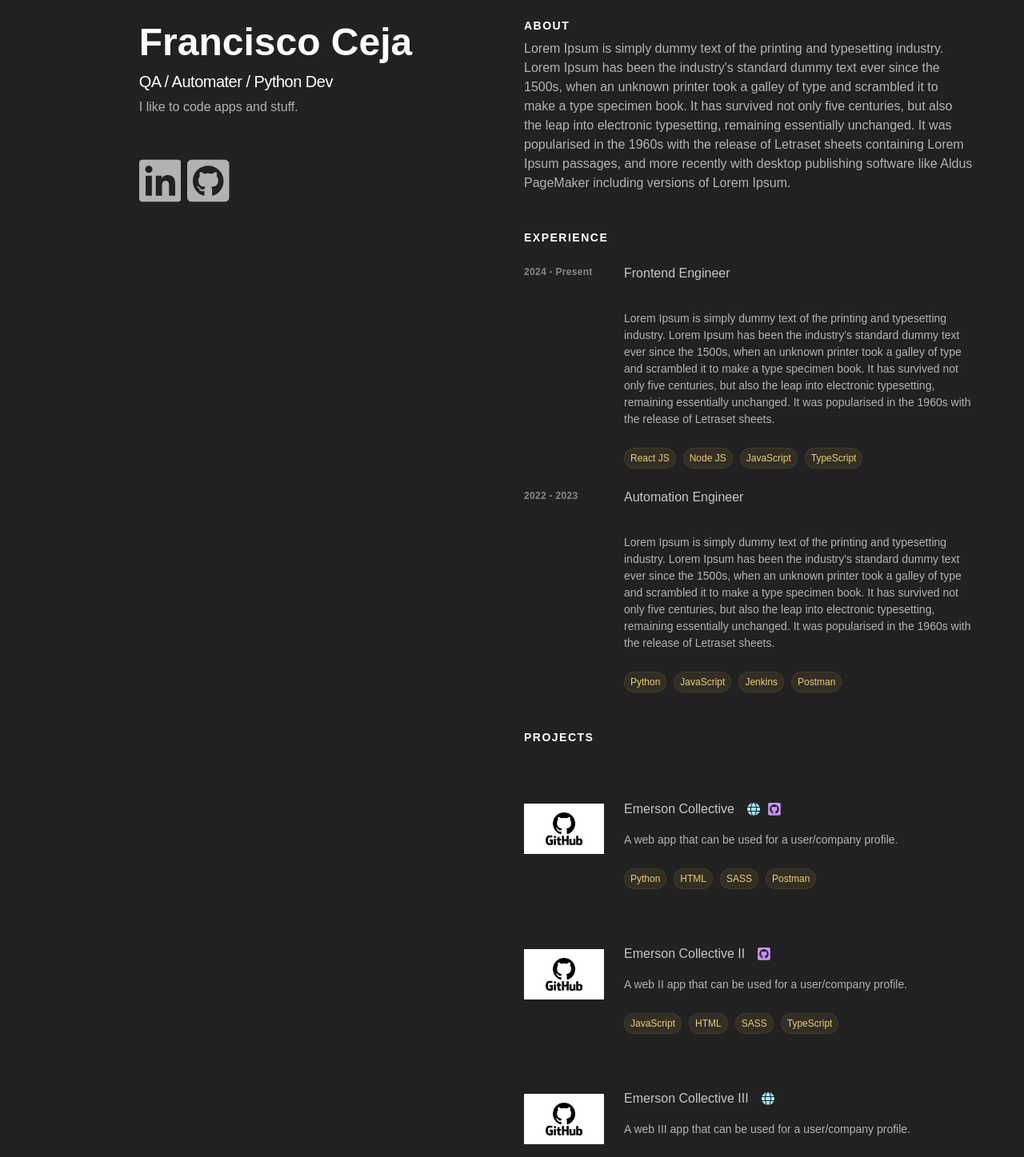
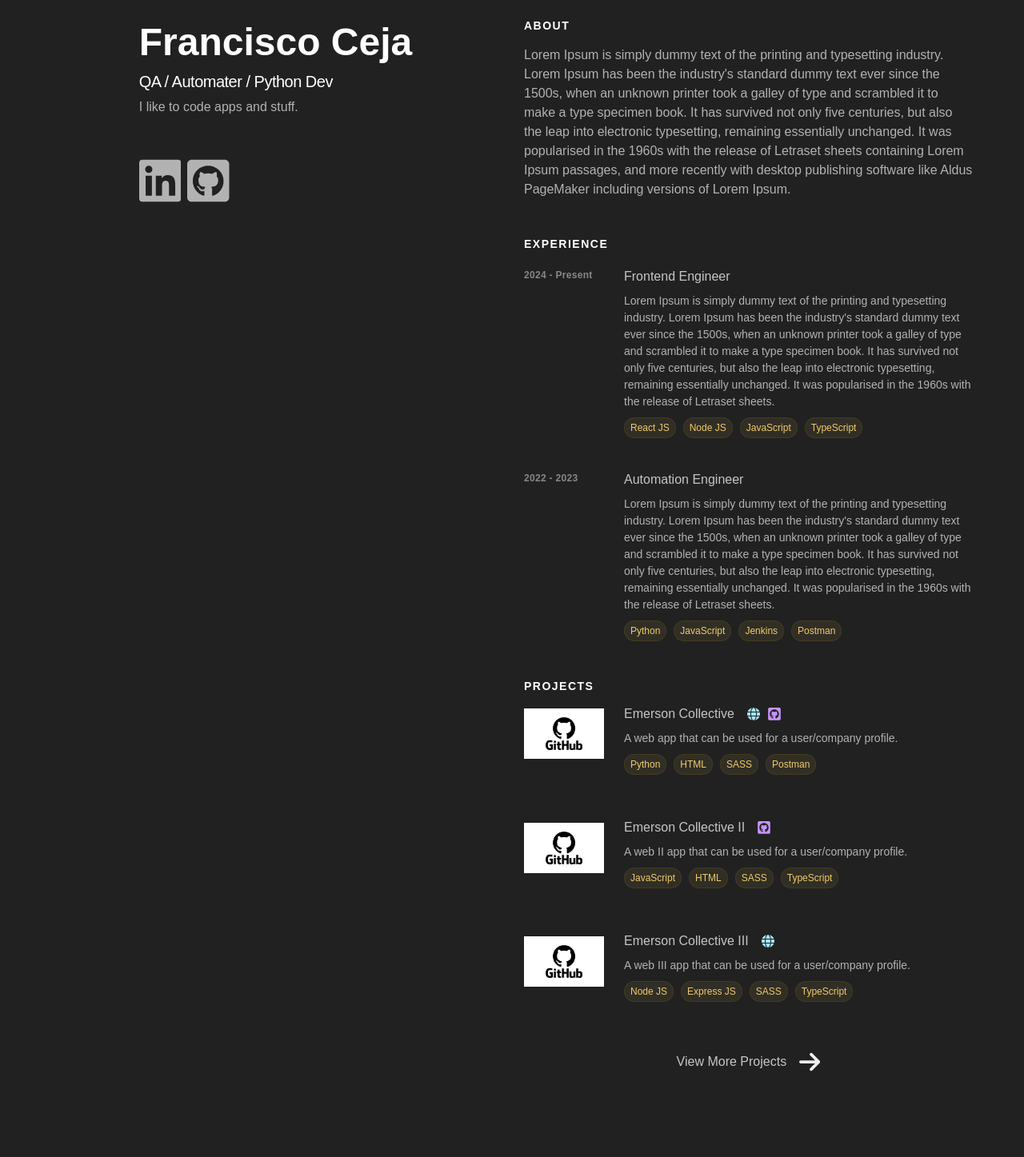
Before and after one commit to fceja/fceja.com_v2, a React (Vite) app: page / in a window 1280 px wide. Shown: the top 1447 px of the page at 80% size. After the commit the page ends 1377 px from the top, so only its background shows below. Built offline with nearby package versions, Linux system fonts and the light colour scheme.

Commit message:
more css adjustments

```diff
--- a/src/scss/components/home/ExperienceCardsList.scss
+++ b/src/scss/components/home/ExperienceCardsList.scss
@@ -5,6 +5,14 @@
     margin: 0;
     padding: 0;
     list-style: none;
+}
+
+.exp-card {
+    margin: 40px 0 0 0;
+
+    &:first-child {
+        margin: 20px 0 0 0;
+    }
 }
 
 .card-year {
--- a/src/scss/components/home/PinnedProjectCardList.scss
+++ b/src/scss/components/home/PinnedProjectCardList.scss
@@ -3,14 +3,14 @@
 $yOffset: 30px;
 $xOffset: 12px;
 @media (min-width: $breakpoint-lg) {
-    [id^="home-proj-card-"] {
+    .home-proj-card {
         position: relative;
 
         &:hover {
-            [class^="mirror-container-"] {
-                background: linear-gradient(to bottom right,
+            .mirror-container {
+                background: linear-gradient(to bottom,
                         rgba(174, 174, 174, 0),
-                        rgba(174, 174, 174, 0.1));
+                        rgba(174, 174, 174, 0.05));
                 border-radius: 10px;
                 box-shadow:
                     0 2px 1px rgba(0, 0, 0, 0.2),
@@ -31,15 +31,21 @@ $xOffset: 12px;
 }
 
 .home-proj-card {
-    margin: 75px 0 0 0;
+    margin: 60px 0 0 0;
+
+    &:first-child {
+        margin: 20px 0 0 0;
+    }
 }
 
 .home-proj-details {
     width: 100%;
 }
 
-.home-proj-header {
-    margin: -5.74px 0 0 0;
+@media (min-width: $breakpoint-md) {
+    .home-proj-header {
+        margin: -5.74px 0 0 0;
+    }
 }
 
 .home-proj-title-link {
--- a/src/ts/common/components/Tags.tsx
+++ b/src/ts/common/components/Tags.tsx
@@ -15,6 +15,7 @@ const Tags = (props: TagsProps) => {
             {tagData.map((elem, i) => {
                 return (
                     <a
+                        key={`${elem.name}-link-${i}`}
                         href={elem.url}
                         target={elem.target}
                         className={`${className}-tag-link`}
--- a/src/ts/components/home/ArchivedProjectsLink.tsx
+++ b/src/ts/components/home/ArchivedProjectsLink.tsx
@@ -8,7 +8,7 @@ const ArchivedProjectsLink = () => {
             className="archived-proj-link-container d-flex"
             style={{
                 height: "50px",
-                margin: "30px 0 0 0"
+                margin: "50px 0 0 0"
             }}
         >
             <Link
--- a/src/ts/components/home/ExperienceCardsList.tsx
+++ b/src/ts/components/home/ExperienceCardsList.tsx
@@ -7,7 +7,10 @@ const ExperienceCardsList = () => {
         <ul className="exp-list p-0">
             {experienceCardsContent.map((elem, i) => {
                 return (
-                    <li key={`li-${i}`} className={`exp-li-${i} mt-4 d-md-flex`}>
+                    <li
+                        key={`li-${i}`}
+                        className={`exp-card-${i} exp-card d-md-flex`}
+                    >
                         <div
                             className="card-year"
                             style={{ margin: "1.5px 0 0 0", minWidth: "125px" }}
@@ -15,8 +18,8 @@ const ExperienceCardsList = () => {
                             {elem.year}
                         </div>
                         <div className="card-desc w-100">
-                            <div className="card-title">{elem.title}</div>
-                            <p className="card-p mt-2">{elem.paragraph}</p>
+                            <span className="card-title">{elem.title}</span>
+                            <p className="card-p m-0 mt-2">{elem.paragraph}</p>
                             <Tags className="home-exp" tagData={elem.tags} parentIndex={i} />
                         </div>
                     </li>
--- a/src/ts/components/home/PinnedProjectCardsList.tsx
+++ b/src/ts/components/home/PinnedProjectCardsList.tsx
@@ -15,16 +15,14 @@ const PinnedProjectCardsList = () => {
     }
 
     return (
-        <div className="project-list">
+        <ul className="project-list m-0 p-0">
             {pinnedProjectContent.map((proj, i) => {
                 return (
-                    < div
-                        key={`home-proj-card-${i}`
-                        }
-                        id={`home-proj-card-${i}`}
-                        className={"home-proj-card d-md-flex flex-md-row-reverse"}
+                    < li
+                        key={`home-proj-card-${i}`}
+                        className={`home-proj-card-${i} home-proj-card d-md-flex flex-md-row-reverse`}
                     >
-                        <div className={`mirror-container-${i}`}></div>
+                        <div className={"mirror-container"}></div>
                         <div className="home-proj-details">
                             <div className="home-proj-header d-flex">
                                 <span>
@@ -36,7 +34,6 @@ const PinnedProjectCardsList = () => {
                                         onMouseLeave={() => handleHover(false, i)}
                                     >
                                         <span className="me-0">{proj.title}</span>
-
                                     </a>
                                 </span>
                                 <span className="home-proj-header-links">
@@ -53,11 +50,11 @@ const PinnedProjectCardsList = () => {
                                     })}
                                 </span>
                             </div>
-                            <p className="home-proj-p mt-3">{proj.paragraph}</p>
+                            <p className="home-proj-p m-0 mt-2">{proj.paragraph}</p>
                             <Tags className={COMMON_COMPENENT_CLASSNAME} tagData={proj.tags} parentIndex={i} />
                         </div>
                         <div
-                            className="home-proj-img-container"
+                            className="home-proj-img-container mt-2 mt-md-0"
                             style={{ minWidth: "125px" }}
                         >
                             < img
@@ -66,10 +63,10 @@ const PinnedProjectCardsList = () => {
                                 style={{ width: "100px" }}
                             />
                         </div>
-                    </div >
+                    </li >
                 )
             })}
-        </div >
+        </ul >
     )
 }
 
--- a/src/ts/components/home/semantic/AboutSection.tsx
+++ b/src/ts/components/home/semantic/AboutSection.tsx
@@ -4,8 +4,8 @@ import { aboutContent } from "@content/HomePageContent"
 const AboutSection = () => {
     return (
         <section className="about">
-            <h2>ABOUT</h2>
-            <p>{aboutContent}</p>
+            <h2 className="m-0">ABOUT</h2>
+            <p className="m-0 mt-3 p-0">{aboutContent}</p>
         </section>
     )
 }
--- a/src/ts/components/home/semantic/ExperienceSection.tsx
+++ b/src/ts/components/home/semantic/ExperienceSection.tsx
@@ -4,7 +4,7 @@ import ExperienceCardsList from "@components/home/ExperienceCardsList"
 const ExperienceSection = () => {
     return (
         <section className="experience mt-5">
-            <h2>EXPERIENCE</h2>
+            <h2 className="m-0">EXPERIENCE</h2>
             <ExperienceCardsList />
         </section>
     )
--- a/src/ts/components/home/semantic/PinnedProjectsSection.tsx
+++ b/src/ts/components/home/semantic/PinnedProjectsSection.tsx
@@ -4,7 +4,7 @@ import PinnedProjectCardsList from "@components/home/PinnedProjectCardsList"
 const PinnedProjectsSection = () => {
     return (
         <section className="home-projects mt-5">
-            <h2>PROJECTS</h2>
+            <h2 className="m-0">PROJECTS</h2>
             <PinnedProjectCardsList />
         </section >
     )
--- a/src/ts/components/projects/ProjectsTable.tsx
+++ b/src/ts/components/projects/ProjectsTable.tsx
@@ -42,8 +42,8 @@ const ProjectsTable = () => {
                             key={`tr-${i}`}
                             className={`tr tr-${i}`}
                         >
-                            <td className="tr-year pe-4">{proj.year}</td>
-                            <td className="tr-proj">
+                            <td className="tr-year pe-4 py-2">{proj.year}</td>
+                            <td className="tr-proj py-2">
                                 <span
                                     className="hover-text me-4"
                                     onMouseEnter={() => { handleHover(true, i) }}
@@ -57,7 +57,7 @@ const ProjectsTable = () => {
                             </td>
                             <td
                                 id="tr-links"
-                                className="tr-links pe-2"
+                                className="tr-links pe-2 py-2"
                             >
                                 {proj.links.map((linkData, j) => {
                                     return (
```
